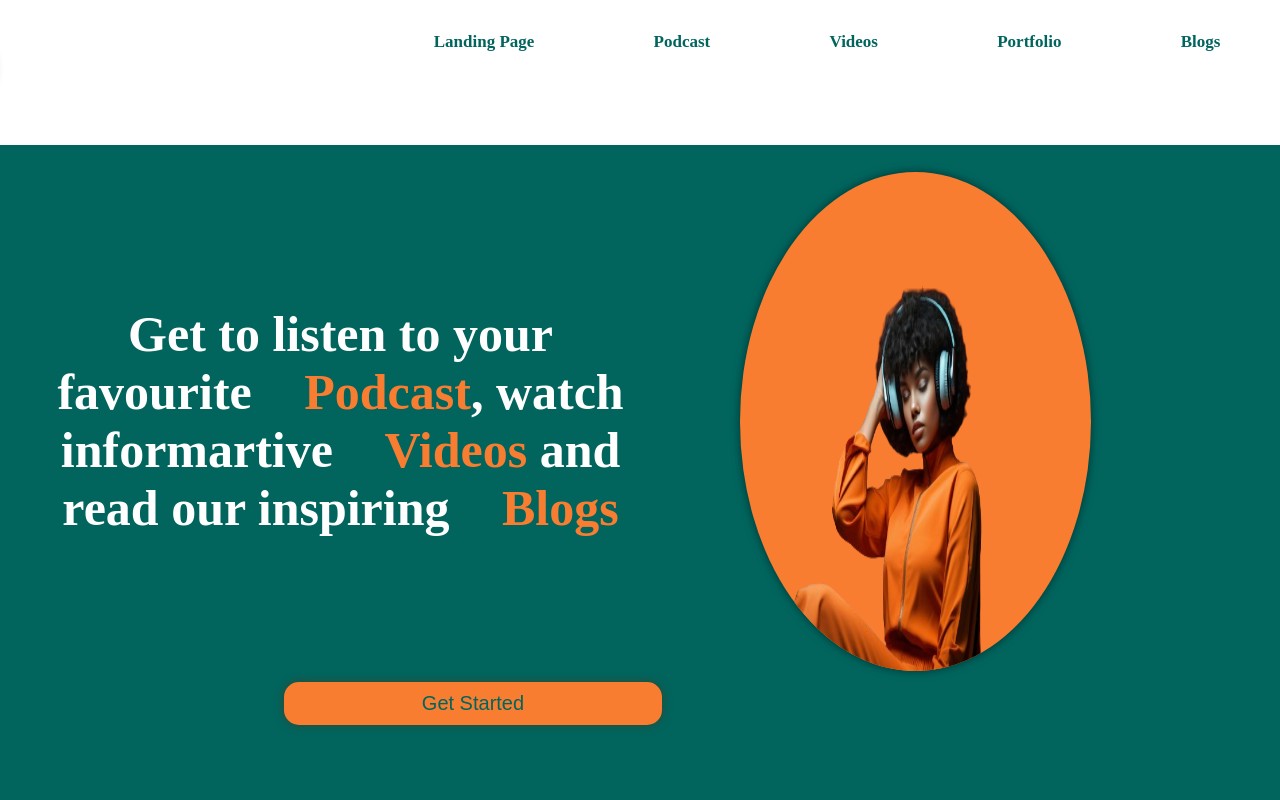
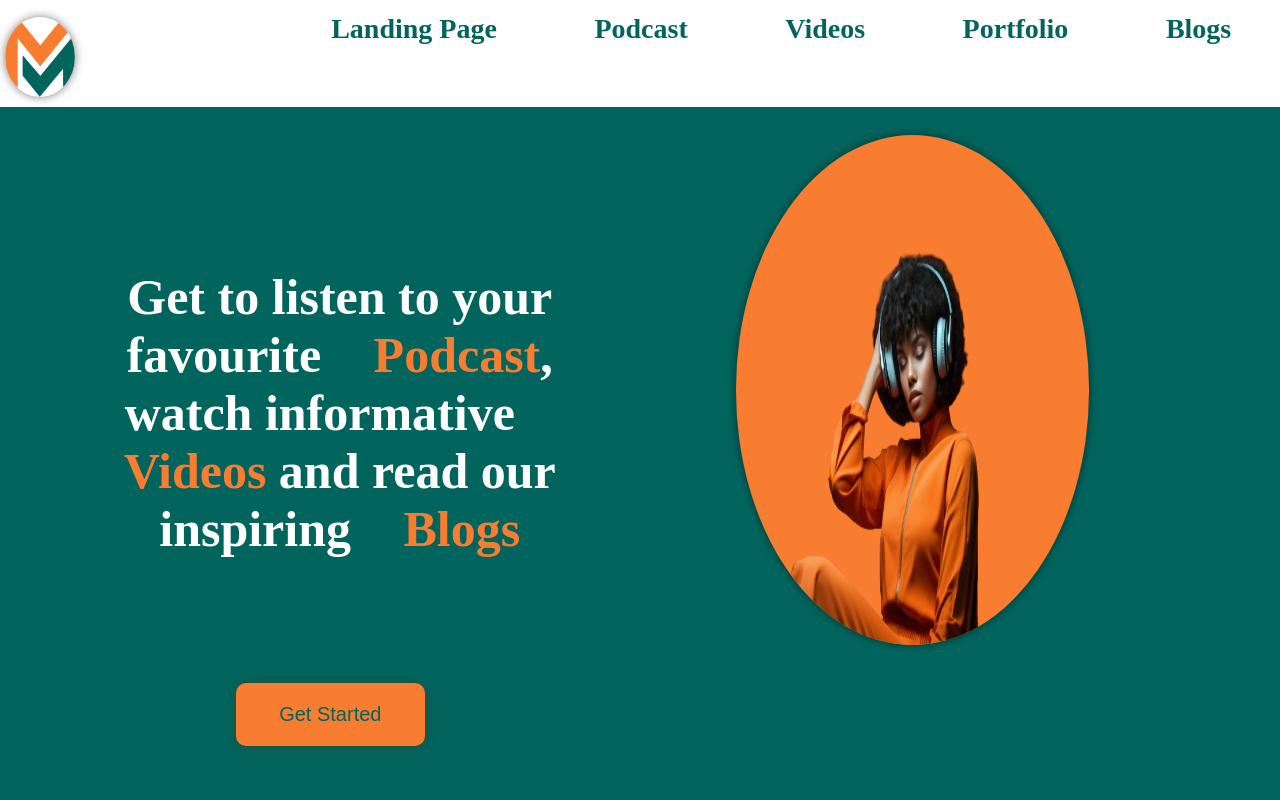
Before and after one commit to Valentine-Nkatha/NYJ-magezi, a React (Create React App) app: page / in a window 1280 px wide. Shown: the top 800 px of the page. Built offline with nearby package versions, Linux system fonts and the light colour scheme.

Commit message:
made changes

```diff
--- a/public/index.html
+++ b/public/index.html
@@ -1,7 +1,12 @@
 <!DOCTYPE html>
 <html lang="en">
   <head>
-    <meta charset="utf-8" />
+    <meta charset="UTF-8">
+    <meta name="viewport" content="width=device-width, initial-scale=1.0">
+    <link rel="manifest" href="%PUBLIC_URL%/manifest.json">
+    <link rel="icon" type="image/png" href="%PUBLIC_URL%/favicon.png">
+    <meta name="theme-color" content="#000000">
+    <!-- <meta charset="utf-8" />
     <link rel="icon" href="%PUBLIC_URL%/favicon.ico" />
     <meta name="viewport" content="width=device-width, initial-scale=1" />
     <meta name="theme-color" content="#000000" />
@@ -9,12 +14,12 @@
       name="description"
       content="Web site created using create-react-app"
     />
-    <link rel="apple-touch-icon" href="%PUBLIC_URL%/logo192.png" />
+    <link rel="apple-touch-icon" href="%PUBLIC_URL%/logo192.png" /> -->
     <!--
       manifest.json provides metadata used when your web app is installed on a
       user's mobile device or desktop. See https://developers.google.com/web/fundamentals/web-app-manifest/
     -->
-    <link rel="manifest" href="%PUBLIC_URL%/manifest.json" />
+    <!-- <link rel="manifest" href="%PUBLIC_URL%/manifest.json" /> -->
     <!--
       Notice the use of %PUBLIC_URL% in the tags above.
       It will be replaced with the URL of the `public` folder during the build.
@@ -24,7 +29,7 @@
       work correctly both with client-side routing and a non-root public URL.
       Learn how to configure a non-root public URL by running `npm run build`.
     -->
-    <title>React App</title>
+    <title>Magezi Multimedia</title>
   </head>
   <body>
     <noscript>You need to enable JavaScript to run this app.</noscript>
--- a/src/Blogstwo/index.css
+++ b/src/Blogstwo/index.css
@@ -1,9 +1,10 @@
 .trevor-Noah {
-    text-align: justify;
-    margin-left: 5%;
-    margin-right: 2%;
+    text-align: center;
+    margin-left: 3%;
+    margin-right: 1%;
     font-size: 30px;
     color: #01655e;
+    font-weight: 100;
   }
 
   #born-crime {
@@ -21,6 +22,9 @@
     /* box-shadow: 10px 10px 10px#F97D30; */
     font-size: 23px;
 
+  }
+  .blogs-part{
+    text-align: justify;
   }
   .buttons{
     background-color: #f97d30;
--- a/src/Blogstwo/index.js
+++ b/src/Blogstwo/index.js
@@ -16,14 +16,15 @@ const Blogstwo=()=>{
             <div className="trevor-Noah">
                 <h4 id="born-crime">Born A Crime by Trevor Noah</h4>
 
-                <p>Born a Crime is an autobiographical memoir that was published in 2016 by Trevor Noah. The book provides insights into the social, political, and economic challenges faced in South Africa and beyond. Born a Crime is a strong reminder of the ongoing fight against unfair treatment, inequality, and the search for identity in today's society.
+                <p className="blogs-part">Born a Crime is an autobiographical memoir that was published in 2016 by Trevor Noah. The book provides insights into the social, political, and economic challenges faced in South Africa and beyond. Born a Crime is a strong reminder of the ongoing fight against unfair treatment, inequality, and the search for identity in today's society.
 
 Trevor Noah's story shows how strong people can be when they face tough times. He was born during apartheid to a white father from Switzerland and a black mother from the Xhosa tribe. He had to deal with a lot of racism about race. His story is about how people judge others based on skin color and how hard it is for those who go against society's expectations. It also shows how important it is to define yourself and take control of your own identity, especially when you are part of a system that oppresses you.
 
 The impacts of apartheid still affect societies today, particularly in the areas of healthcare, education, employment, and the criminal justice system. The struggle against apartheid serves as a reminder of the ongoing need to fight racial discrimination and promote equality and justice for all individuals.
 
 Trevor Noah also talks about how education can help people move up the social ladder and how having opportunities can shape where someone ends up in life. Even though things were really hard for him, Noah getting an education gave people hope and a way to get out of being poor. His story shows how important good education is in stopping the cycle of poverty and making society better for everyone.
-
+<br/>
+<br/>
 Trevor Noah shares personal stories and thoughtful political insights. It includes Noah's observations on South Africa's political landscape, discussing the rise of the ANC and the complexities of navigating a multiracial identity under a Black-majority government.Using humor as a social tool:
 
 While Noah was in school, He was a mixed-race student and he used humor to socialize with other students. He knew that he was not good at soccer but he was great at pretending. He would pretend to be the best player in the field and he would run and shout that he was the best and he would make dramatic gestures even though he was in the right position and never knew what was going on. The other kids would watch him and laugh but he knew that they were not laughing at him but they were laughing with him. Rc
--- a/src/LandingPage/index.css
+++ b/src/LandingPage/index.css
@@ -1,7 +1,7 @@
 #landingpage-info {
     display: flex;
     gap: 5%;
-    margin-top: 1%;
+    margin-top: 2%;
     color: white;
     max-width: 100%;
     overflow-x: hidden;
@@ -33,7 +33,8 @@
 }
 #feature{
     background-color: #01655E;
-    padding-bottom: -2%;
+    padding-bottom: 1%;
+    margin-top: -2%;
 }
 
 
@@ -52,7 +53,7 @@
     /* padding-bottom: 2%; */
 }
 
-button{
+.btn-started{
     background-color: #F97D30;
     padding: 20px;
     width: 20%;
--- a/src/LandingPage/index.js
+++ b/src/LandingPage/index.js
@@ -16,13 +16,13 @@ const Landingpage = () =>{
                 <div>
                     <p id="landingpage-text">
                         Get to listen to your favourite
-                        <span className='highlight'> Podcast</span>, watch informartive
+                        <span className='highlight'> Podcast</span>, watch informative
                         <span className='highlight'> Videos </span>
                          and read our inspiring
                         <span className='highlight'> Blogs </span>
                     </p>
 
-                    <button>Get Started</button>
+                    <button className='btn-started'>Get Started</button>
                 </div>
 
 
--- a/src/Navbar/index.css
+++ b/src/Navbar/index.css
@@ -1,4 +1,4 @@
-#home {
+/* #home {
     color: #F97D30;
 }
 
@@ -74,18 +74,31 @@
     font-size: 1.5rem;
     color: white;
     cursor: pointer;
-}
-ul{
-    display: flex;
+} */
+.navbars {
+    list-style: none; /* Remove default list styling */
+    padding: 0;
+    margin-top: 1%; /* Remove default padding */
+    /* Remove default margin */
+    display: flex; /* Align items horizontally */
     justify-content: space-around;
-    list-style: none;
-    font-size: 160px;
+  }
 
-}
-.logos{
+  .navbars li {
+    margin: 0 15px; /* Spacing between items */
+  }
+
+  .navbars a {
+    text-decoration: none; /* Remove underline from links */
+    color: #01655E; /* Set text color */
+    font-size: 28px; /* Increase font size */
+    font-weight: bold; /* Make font bold if desired */
+  }
+
+  .navbars .logos {
     height: 80px;
-    margin-left: -350%;
-}
-nav{
-    font-size: 60px;
-}
+    /* Adjust logo size if needed */
+  }
+  .logos{
+    margin-left: -180%;
+  }
--- a/src/Navbar/index.js
+++ b/src/Navbar/index.js
@@ -6,16 +6,18 @@ import magezi from "../Assets/Group 1 (1).png"
 function Navbar() {
   return (
     <nav>
-      <ul>
+      <ul className="navbars">
         <div>
       <img src={magezi} alt="Magezi-logo" className="logos" />
       </div>
+
         <li><Link to="/"><b>Landing Page</b></Link></li>
         <li><Link to="/podcast">Podcast</Link></li>
         <li><Link to="/videos">Videos</Link></li>
         <li><Link to="/portfolio">Portfolio</Link></li>
         {/* <li><Link to="/files">Files</Link></li> */}
         <li><Link to="/blogs">Blogs</Link></li>
+
       </ul>
     </nav>
   );
--- a/src/index.js
+++ b/src/index.js
@@ -4,6 +4,16 @@ import './index.css';
 import App from './App';
 import reportWebVitals from './reportWebVitals';
 
+if (process.env.NODE_ENV === 'production') {
+  const swUrl = `${process.env.PUBLIC_URL}/service-worker.js`;
+  navigator.serviceWorker.register(swUrl)
+    .then((registration) => {
+      console.log('Service Worker registered:', registration);
+    })
+    .catch((error) => {
+      console.error('Service Worker registration failed:', error);
+    });
+}
 const root = ReactDOM.createRoot(document.getElementById('root'));
 root.render(
   <React.StrictMode>
```
Also changed, not shown: public/manifest.json.
